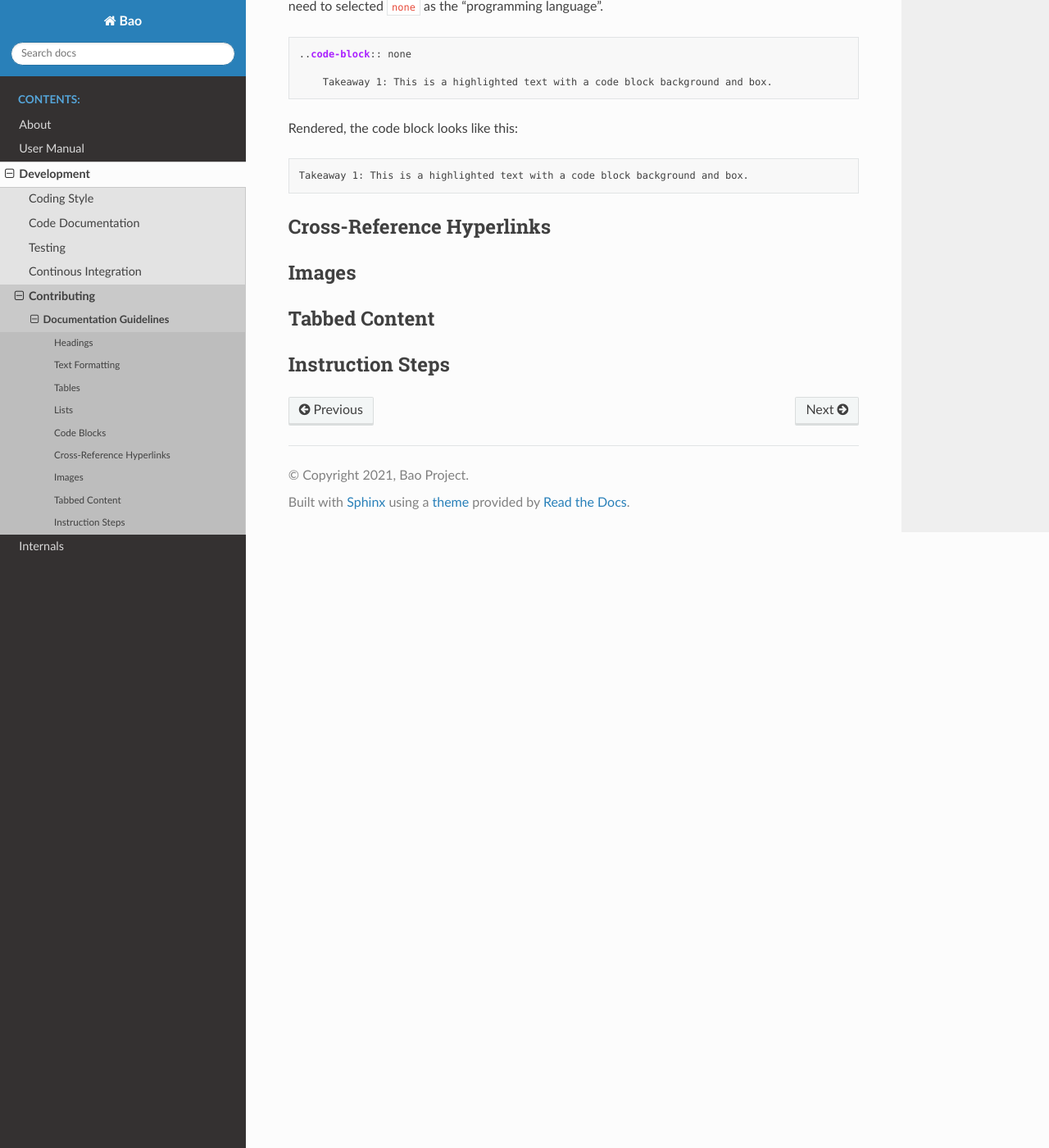
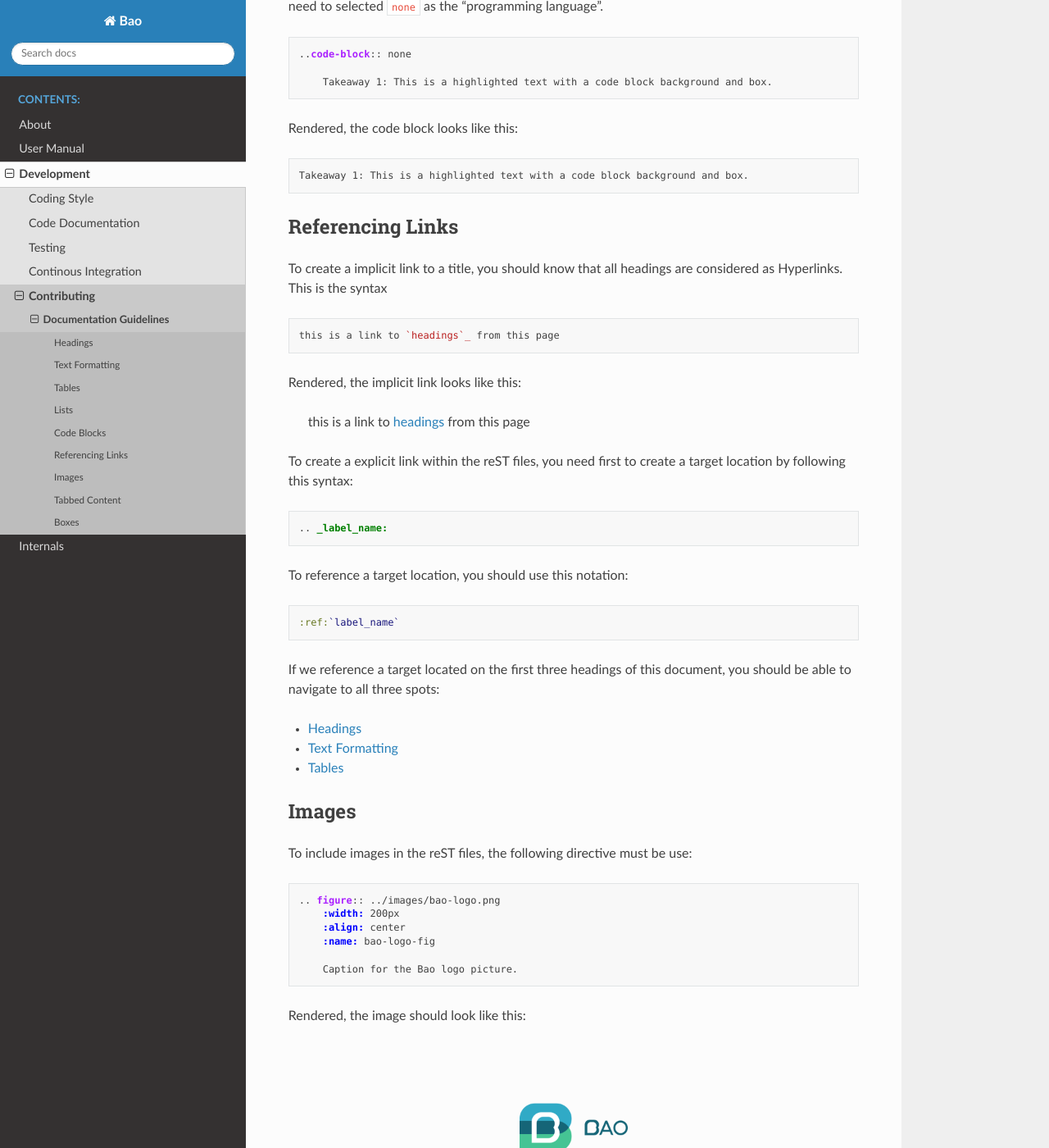
Before and after one commit to bao-project/bao-docs, a Sphinx documentation site: the page built from source/development/doc_guidelines.rst, in a window 1280 px wide and 1400 px high, scrolled down 3507 px. Shown: the whole window at 82% size. Built offline with Sphinx 7.4.7 and the Read the Docs theme 2.0.0, drawn with Linux system fonts in a browser that asks for light colours; some of the changed text lies outside the part shown.

Commit message:
Add last three topics on doc_guidelines.

````diff
--- a/source/conf.py
+++ b/source/conf.py
@@ -31,6 +31,7 @@
 # extensions coming with Sphinx (named 'sphinx.ext.*') or your custom
 # ones.
 extensions = [
+
 ]
 
 # Add any paths that contain templates here, relative to this directory.
@@ -53,3 +54,6 @@
 # relative to this directory. They are copied after the builtin static files,
 # so a file named "default.css" will overwrite the builtin "default.css".
 html_static_path = ['_static']
+
+# To enable numbering of images
+numfig = True
--- a/source/development/doc_guidelines.rst
+++ b/source/development/doc_guidelines.rst
@@ -2,6 +2,8 @@
 ========================
 
 TBD...
+
+.. _headings:
 
 Headings
 --------
@@ -29,6 +31,8 @@
    Section 3 heading
    -----------------
 
+.. _text_formatting:
+
 Text Formatting
 ---------------
 reST uses some few special characters to format text. The following table resumes the inline markup samples used throughout our documentation.
@@ -48,6 +52,8 @@
 +-------------+------------------------+----------------------+
 
 The use of backslash (``\``) is a work around to eliminate inline markup delimiters. Use before the character.
+
+.. _tables:
 
 Tables
 ------
@@ -178,14 +184,101 @@
 
     Takeaway 1: This is a highlighted text with a code block background and box.
 
-Cross-Reference Hyperlinks
---------------------------
+Referencing Links
+-----------------
+To create a implicit link to a title, you should know that all headings are considered as Hyperlinks. This is the syntax
+
+.. code-block:: rest
+
+    this is a link to `headings`_ from this page
+
+Rendered, the implicit link looks like this:
+
+    this is a link to `headings`_ from this page
+
+To create a explicit link within the reST files, you need first to create a target location by following this syntax:
+
+.. code-block:: rest
+
+    .. _label_name:
+
+To reference a target location, you should use this notation:
+
+.. code-block:: rest
+
+    :ref:`label_name`
+
+If we reference a target located on the first three headings of this document, you should be able to navigate to all three spots:
+
+- :ref:`headings`
+
+- :ref:`text_formatting`
+
+- :ref:`tables`
 
 Images
 ------
+To include images in the reST files, the following directive must be use:
+
+.. code-block:: rest
+
+    .. figure:: ../images/bao-logo.png
+        :width: 200px
+        :align: center
+        :name: bao-logo-fig
+
+        Caption for the Bao logo picture.
+
+Rendered, the image should look like this:
+
+.. figure:: ../images/bao-logo.png
+    :width: 200px
+    :align: center
+    :name: bao-logo-fig
+
+    Caption for the Bao logo picture.
+
+You can after reference the image :numref:`bao-logo-fig` by using the notation ``:numref:`bao-logo-fig```, specifying the image name field.
 
 Tabbed Content
 --------------
+For certain situations, instead of creating multipled documents describing similiar content, you can use the ``tabs`` feature to merge all information in one document in an organized fashion.
 
-Instruction Steps
+.. code-block:: rest
+
+    .. tabs::
+
+    .. tab:: Platform-A
+
+        Platform A instructions.
+
+    .. tab:: Platform-B
+
+        Platform B instructions.
+
+    .. tab:: Platform-C
+
+        Platform C instructions.
+
+Rendered, the tabbed content looks like this:
+
+
+Boxes
 -----------------
+To highlight within a colored box, you can use three different directives depending on your goal.
+
+.. code-block:: rest
+
+    .. seealso:: This is a **seealso** box.
+
+    .. note:: This is a **note** box.
+
+    .. warning:: This is a **warning** box.
+
+Rendered, the different boxes look like this:
+
+.. seealso:: This is a **seealso** box.
+
+.. note:: This is a **note** box.
+
+.. warning:: This is a **warning** box.
````
Also changed, not shown: other parts of source/development/doc_guidelines.rst (+2 -2 lines), source/images/bao-logo.png (added).
